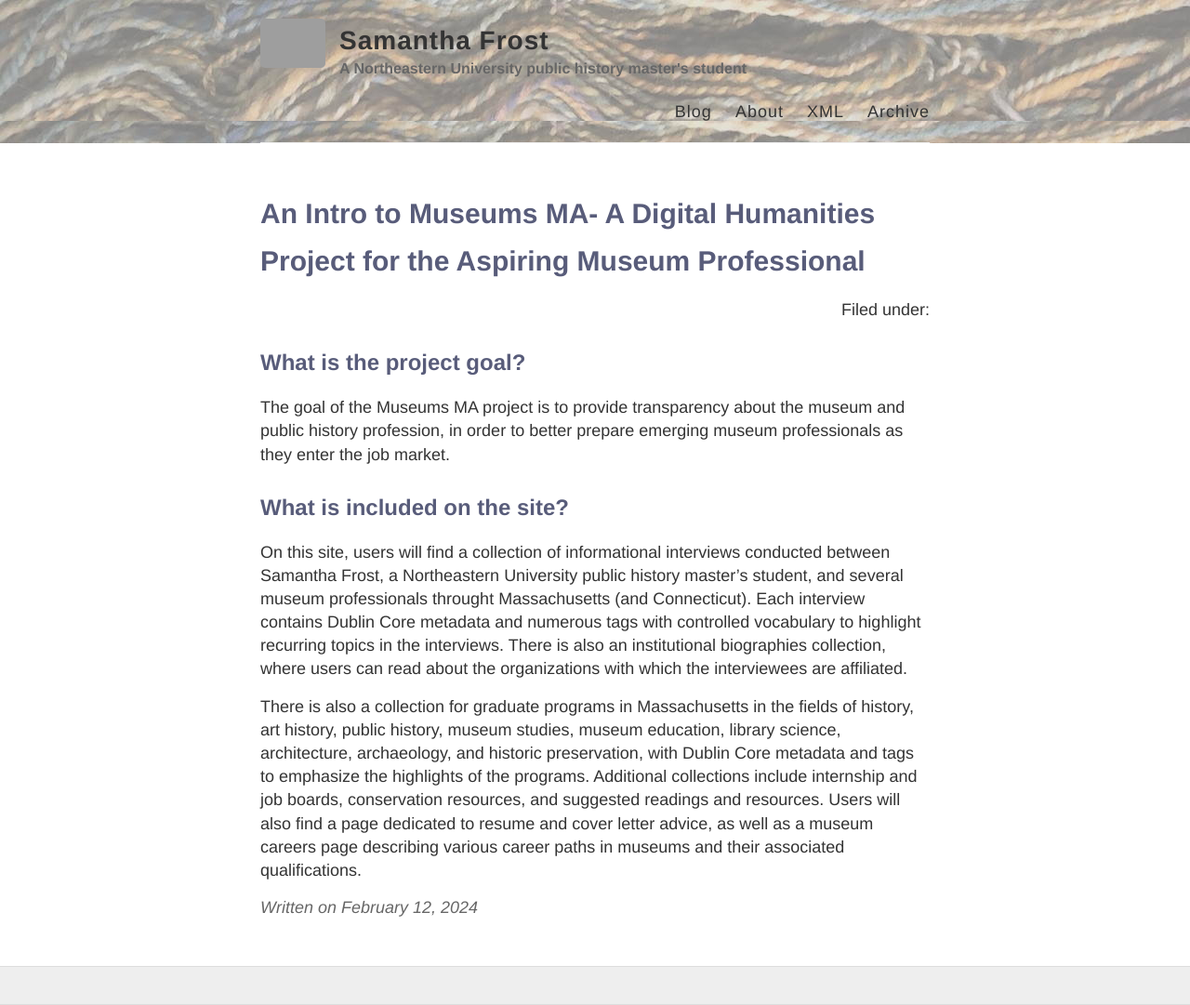
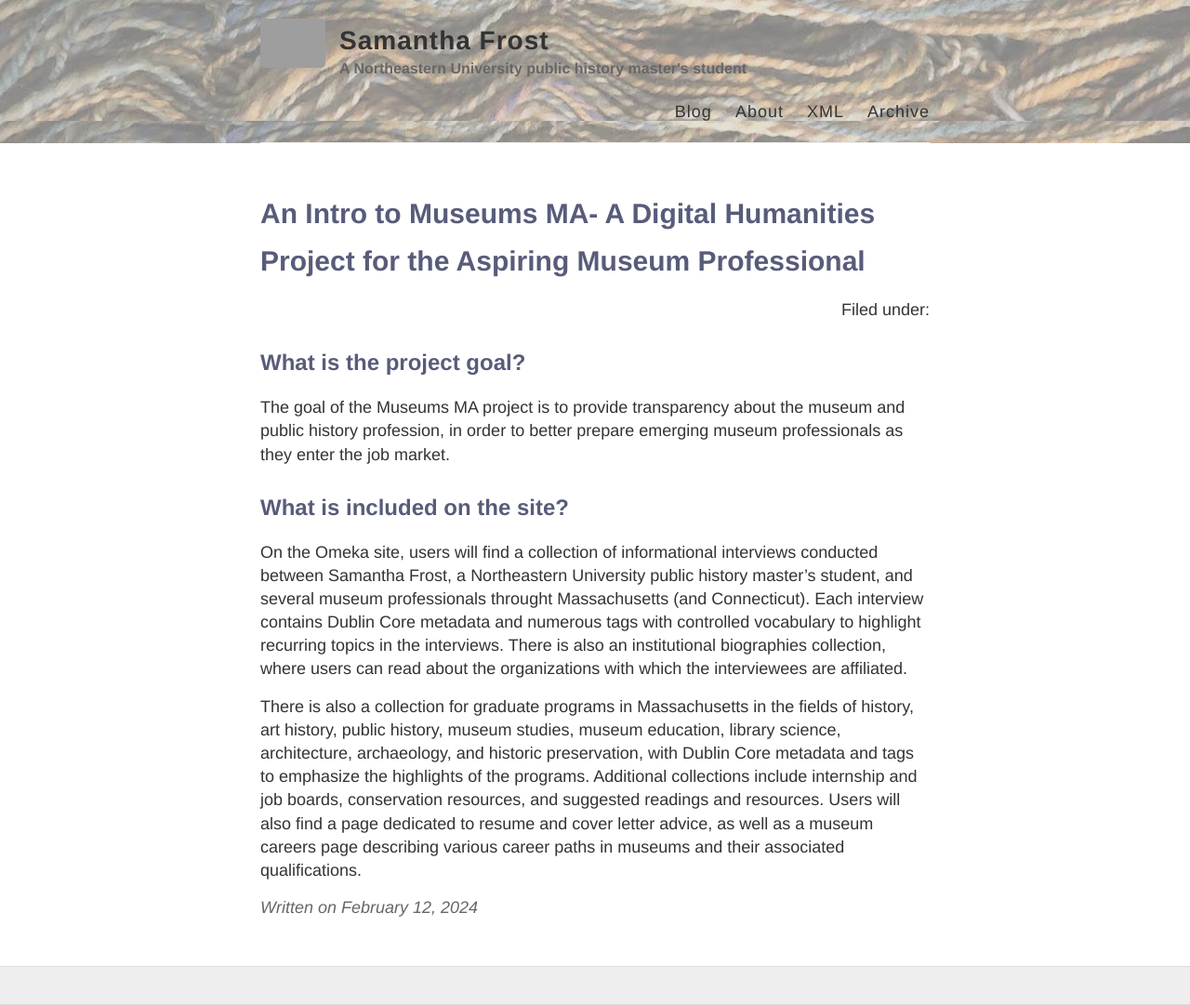
Before and after one commit to samanthafrost/samanthafrost.github.io, a Jekyll site: the page built from _posts/2024-02-12-An-Introduction-to-Museums-MA.md, in a window 1280 px wide. Shown: the whole page at 93% size. Built offline with Jekyll 4.4.1, drawn with Linux system fonts in a browser that asks for light colours; grey boxes are pictures that could not be loaded.

Commit message:
Update 2024-02-12-An-Introduction-to-Museums-MA.md

```diff
--- a/_posts/2024-02-12-An-Introduction-to-Museums-MA.md
+++ b/_posts/2024-02-12-An-Introduction-to-Museums-MA.md
@@ -9,6 +9,6 @@ The goal of the Museums MA project is to provide transparency about the museum a
 
 ## What is included on the site?
 
-On this site, users will find a collection of informational interviews conducted between Samantha Frost, a Northeastern University public history master's student, and several museum professionals throught Massachusetts (and Connecticut). Each interview contains Dublin Core metadata and numerous tags with controlled vocabulary to highlight recurring topics in the interviews. There is also an institutional biographies collection, where users can read about the organizations with which the interviewees are affiliated.
+On the Omeka site, users will find a collection of informational interviews conducted between Samantha Frost, a Northeastern University public history master's student, and several museum professionals throught Massachusetts (and Connecticut). Each interview contains Dublin Core metadata and numerous tags with controlled vocabulary to highlight recurring topics in the interviews. There is also an institutional biographies collection, where users can read about the organizations with which the interviewees are affiliated.
 
 There is also a collection for graduate programs in Massachusetts in the fields of history, art history, public history, museum studies, museum education, library science, architecture, archaeology, and historic preservation, with Dublin Core metadata and tags to emphasize the highlights of the programs. Additional collections include internship and job boards, conservation resources, and suggested readings and resources. Users will also find a page dedicated to resume and cover letter advice, as well as a museum careers page describing various career paths in museums and their associated qualifications.
```
